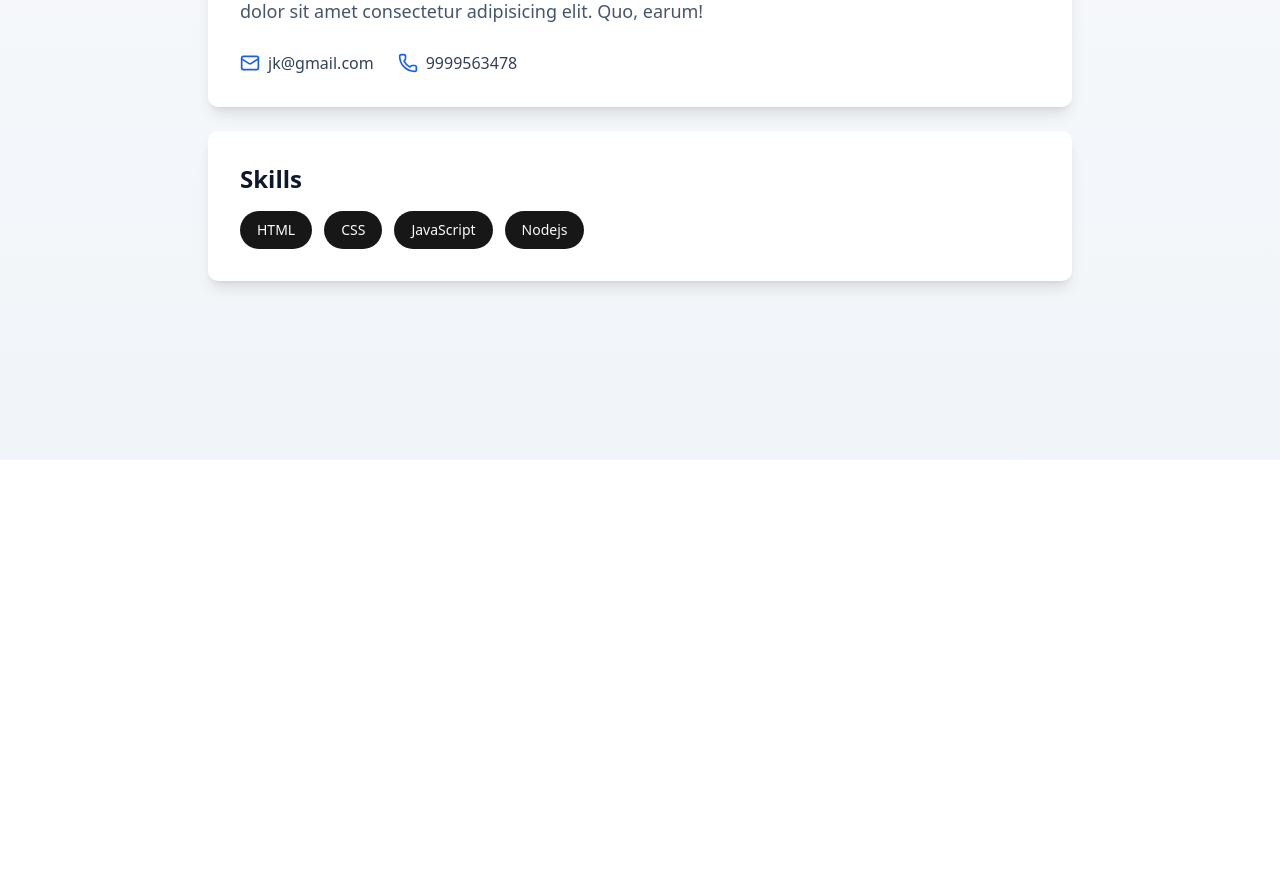
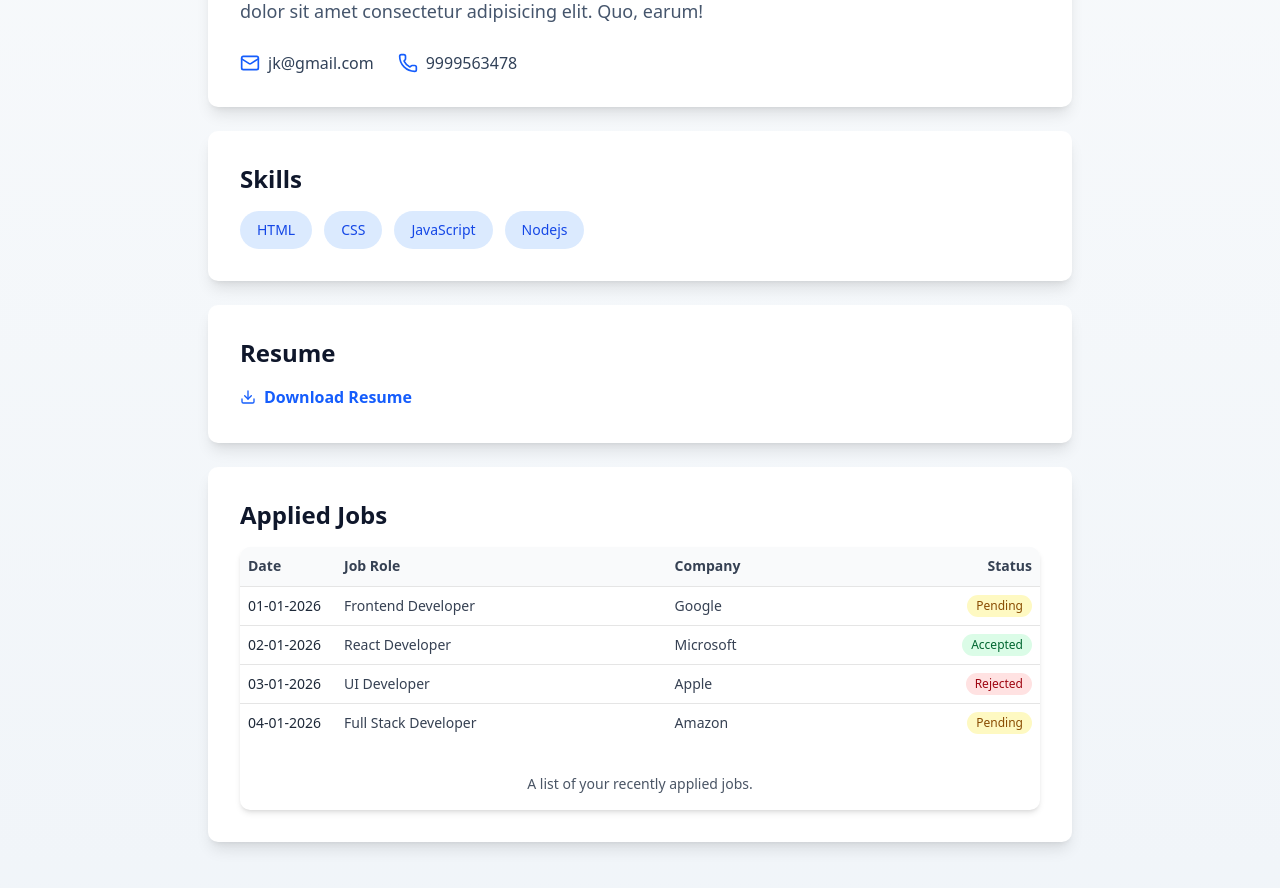
Before and after one commit to soumilidas03/job-Portal, a React (Vite) app in the folder client/: page /profile in a window 1280 px wide. Shown: the part 340-1228 px from the top of the page. Before the commit the page ends 800 px from the top, so only its background shows below. Built offline with nearby package versions, Linux system fonts and the light colour scheme.

Commit message:
Update profile page

```diff
--- /dev/null
+++ b/client/src/components/AppliedJobTable.jsx
@@ -0,0 +1,97 @@
+import {
+  Table,
+  TableBody,
+  TableCaption,
+  TableCell,
+  TableHead,
+  TableHeader,
+  TableRow,
+} from "@/components/ui/table";
+import { Badge } from "./ui/badge";
+
+const AppliedJobTable = () => {
+  const appliedJobs = [
+    {
+      date: "01-01-2026",
+      role: "Frontend Developer",
+      company: "Google",
+      status: "Pending",
+    },
+    {
+      date: "02-01-2026",
+      role: "React Developer",
+      company: "Microsoft",
+      status: "Accepted",
+    },
+    {
+      date: "03-01-2026",
+      role: "UI Developer",
+      company: "Apple",
+      status: "Rejected",
+    },
+    {
+      date: "04-01-2026",
+      role: "Full Stack Developer",
+      company: "Amazon",
+      status: "Pending",
+    },
+  ];
+
+  const getStatusColor = (status) => {
+    switch (status) {
+      case "Accepted":
+        return "bg-green-100 text-green-800";
+      case "Rejected":
+        return "bg-red-100 text-red-800";
+      default:
+        return "bg-yellow-100 text-yellow-800";
+    }
+  };
+
+  return (
+    <div className="w-full bg-white rounded-lg shadow-md overflow-hidden">
+      <Table>
+        <TableCaption className="text-gray-600 py-4">
+          A list of your recently applied jobs.
+        </TableCaption>
+        <TableHeader className="bg-gray-50 border-b">
+          <TableRow>
+            <TableHead className="w-24 font-semibold text-gray-700">
+              Date
+            </TableHead>
+            <TableHead className="font-semibold text-gray-700">
+              Job Role
+            </TableHead>
+            <TableHead className="font-semibold text-gray-700">
+              Company
+            </TableHead>
+            <TableHead className="text-right font-semibold text-gray-700">
+              Status
+            </TableHead>
+          </TableRow>
+        </TableHeader>
+        <TableBody>
+          {appliedJobs.map((job, index) => (
+            <TableRow
+              key={index}
+              className="hover:bg-gray-50 border-b transition-colors"
+            >
+              <TableCell className="font-medium text-gray-800">
+                {job.date}
+              </TableCell>
+              <TableCell className="text-gray-700">{job.role}</TableCell>
+              <TableCell className="text-gray-700">{job.company}</TableCell>
+              <TableCell className="text-right">
+                <Badge className={`${getStatusColor(job.status)}`}>
+                  {job.status}
+                </Badge>
+              </TableCell>
+            </TableRow>
+          ))}
+        </TableBody>
+      </Table>
+    </div>
+  );
+};
+
+export default AppliedJobTable;
--- a/client/src/components/Profile.jsx
+++ b/client/src/components/Profile.jsx
@@ -1,14 +1,16 @@
 import Navbar from "./shared/Navbar";
 import { Avatar, AvatarFallback, AvatarImage } from "@/components/ui/avatar";
 import { Button } from "./ui/button";
-import { Pen, Mail, Phone } from "lucide-react";
+import { Pen, Mail, Phone, Download } from "lucide-react";
 import { Badge } from "./ui/badge";
+import AppliedJobTable from "./AppliedJobTable";
 
 const skills = ["HTML", "CSS", "JavaScript", "Nodejs"];
 
 const Profile = () => {
+  const isResume = true;
   return (
-    <div className="min-h-screen bg-linear-to-b from-slate-50 to-slate-100">
+    <div className="min-h-screen bg-gradient-to-b from-slate-50 to-slate-100">
       <Navbar />
       <div className="max-w-4xl mx-auto px-4 py-12">
         {/* Profile Header */}
@@ -44,19 +46,47 @@ const Profile = () => {
         </div>
 
         {/* Skills Section */}
-        <div className="bg-white rounded-lg shadow-lg p-8">
+        <div className="bg-white rounded-lg shadow-lg p-8 mb-6">
           <h2 className="text-2xl font-bold text-slate-900 mb-4">Skills</h2>
           <div className="flex flex-wrap gap-3">
             {skills.length > 0 ? (
               skills.map((skill) => (
-                <Badge key={skill} className="px-4 py-2 text-sm">
+                <Badge
+                  key={skill}
+                  className="px-4 py-2 text-sm bg-blue-100 text-blue-700"
+                >
                   {skill}
                 </Badge>
               ))
             ) : (
-              <span>NA</span>
+              <span className="text-slate-500">NA</span>
             )}
           </div>
+        </div>
+
+        {/* Resume Section */}
+        <div className="bg-white rounded-lg shadow-lg p-8 mb-6">
+          <h2 className="text-2xl font-bold text-slate-900 mb-4">Resume</h2>
+          {isResume ? (
+            <a
+              href="https://www.youtube.com/"
+              target="_blank"
+              rel="noopener noreferrer"
+              className="inline-flex items-center gap-2 text-blue-600 hover:text-blue-800 font-semibold"
+            >
+              <Download className="w-4 h-4" /> Download Resume
+            </a>
+          ) : (
+            <span className="text-slate-500">NA</span>
+          )}
+        </div>
+
+        {/* Applied Jobs Section */}
+        <div className="bg-white rounded-lg shadow-lg p-8">
+          <h2 className="text-2xl font-bold text-slate-900 mb-4">
+            Applied Jobs
+          </h2>
+          <AppliedJobTable />
         </div>
       </div>
     </div>
--- /dev/null
+++ b/client/src/components/ui/table.jsx
@@ -0,0 +1,121 @@
+import * as React from "react"
+
+import { cn } from "@/lib/utils"
+
+function Table({
+  className,
+  ...props
+}) {
+  return (
+    <div data-slot="table-container" className="relative w-full overflow-x-auto">
+      <table
+        data-slot="table"
+        className={cn("w-full caption-bottom text-sm", className)}
+        {...props} />
+    </div>
+  );
+}
+
+function TableHeader({
+  className,
+  ...props
+}) {
+  return (
+    <thead
+      data-slot="table-header"
+      className={cn("[&_tr]:border-b", className)}
+      {...props} />
+  );
+}
+
+function TableBody({
+  className,
+  ...props
+}) {
+  return (
+    <tbody
+      data-slot="table-body"
+      className={cn("[&_tr:last-child]:border-0", className)}
+      {...props} />
+  );
+}
+
+function TableFooter({
+  className,
+  ...props
+}) {
+  return (
+    <tfoot
+      data-slot="table-footer"
+      className={cn("bg-muted/50 border-t font-medium [&>tr]:last:border-b-0", className)}
+      {...props} />
+  );
+}
+
+function TableRow({
+  className,
+  ...props
+}) {
+  return (
+    <tr
+      data-slot="table-row"
+      className={cn(
+        "hover:bg-muted/50 data-[state=selected]:bg-muted border-b transition-colors",
+        className
+      )}
+      {...props} />
+  );
+}
+
+function TableHead({
+  className,
+  ...props
+}) {
+  return (
+    <th
+      data-slot="table-head"
+      className={cn(
+        "text-foreground h-10 px-2 text-left align-middle font-medium whitespace-nowrap [&:has([role=checkbox])]:pr-0 [&>[role=checkbox]]:translate-y-[2px]",
+        className
+      )}
+      {...props} />
+  );
+}
+
+function TableCell({
+  className,
+  ...props
+}) {
+  return (
+    <td
+      data-slot="table-cell"
+      className={cn(
+        "p-2 align-middle whitespace-nowrap [&:has([role=checkbox])]:pr-0 [&>[role=checkbox]]:translate-y-[2px]",
+        className
+      )}
+      {...props} />
+  );
+}
+
+function TableCaption({
+  className,
+  ...props
+}) {
+  return (
+    <caption
+      data-slot="table-caption"
+      className={cn("text-muted-foreground mt-4 text-sm", className)}
+      {...props} />
+  );
+}
+
+export {
+  Table,
+  TableHeader,
+  TableBody,
+  TableFooter,
+  TableHead,
+  TableRow,
+  TableCell,
+  TableCaption,
+}
```
